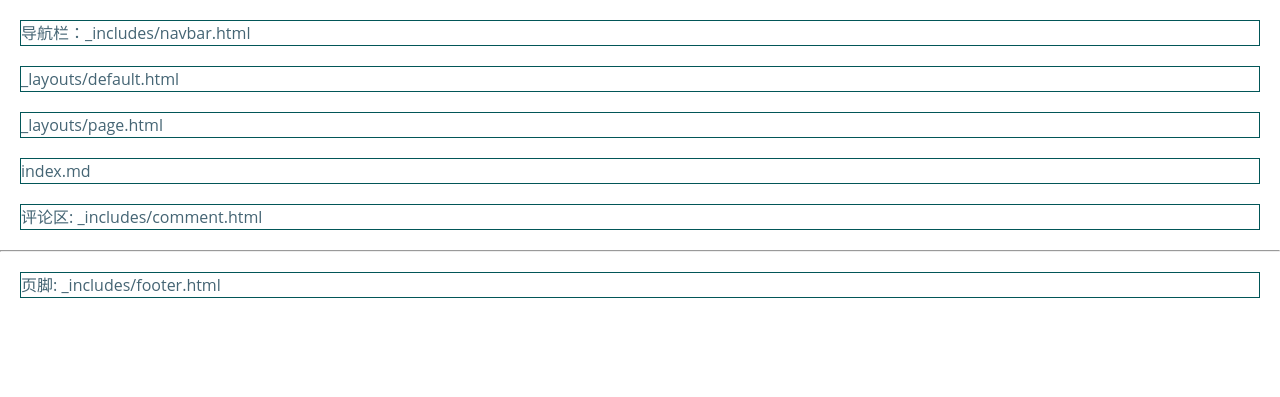
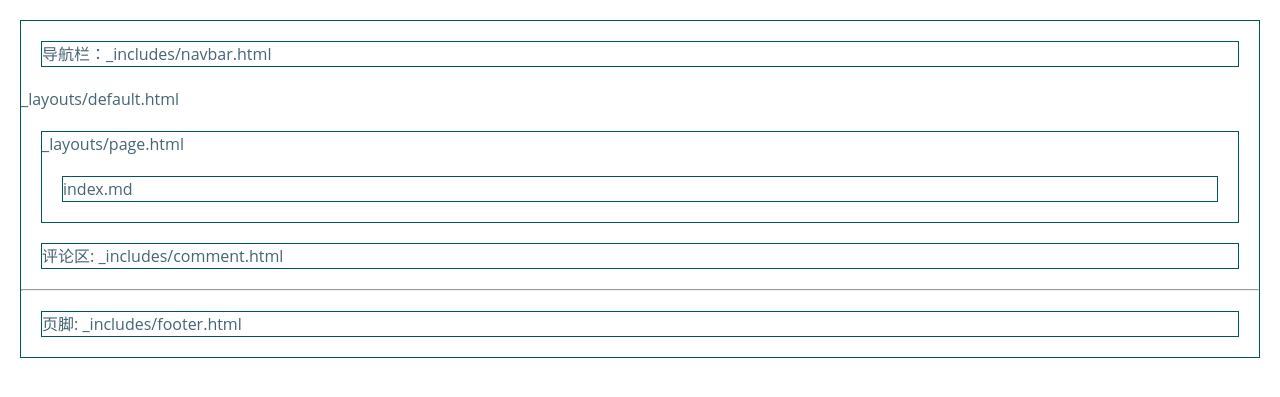
Before and after one commit to ihaiucom/test.blog, a Jekyll site: the page built from index.md, in a window 1280 px wide. Shown: the top 397 px of the page. Built offline with Jekyll 4.4.1, drawn with Linux system fonts in a browser that asks for light colours.

Commit message:
no message

```diff
--- a/_layouts/default.html
+++ b/_layouts/default.html
@@ -5,16 +5,17 @@
 
 <body>
 
-    {% include navbar.html %}
 
     <div>
+        {% include navbar.html %}
         _layouts/default.html
+
+        {{ content }}
+
+        {% include comment.html %}
+        {% include footer.html %}
     </div>
 
-    {{ content }}
-
-    {% include comment.html %}
-    {% include footer.html %}
 
 </body>
 </html>
--- a/_layouts/page.html
+++ b/_layouts/page.html
@@ -4,6 +4,6 @@ layout: default
 
 <div>
     _layouts/page.html
+
+    {{ content }}
 </div>
-
-{{ content }}
```
